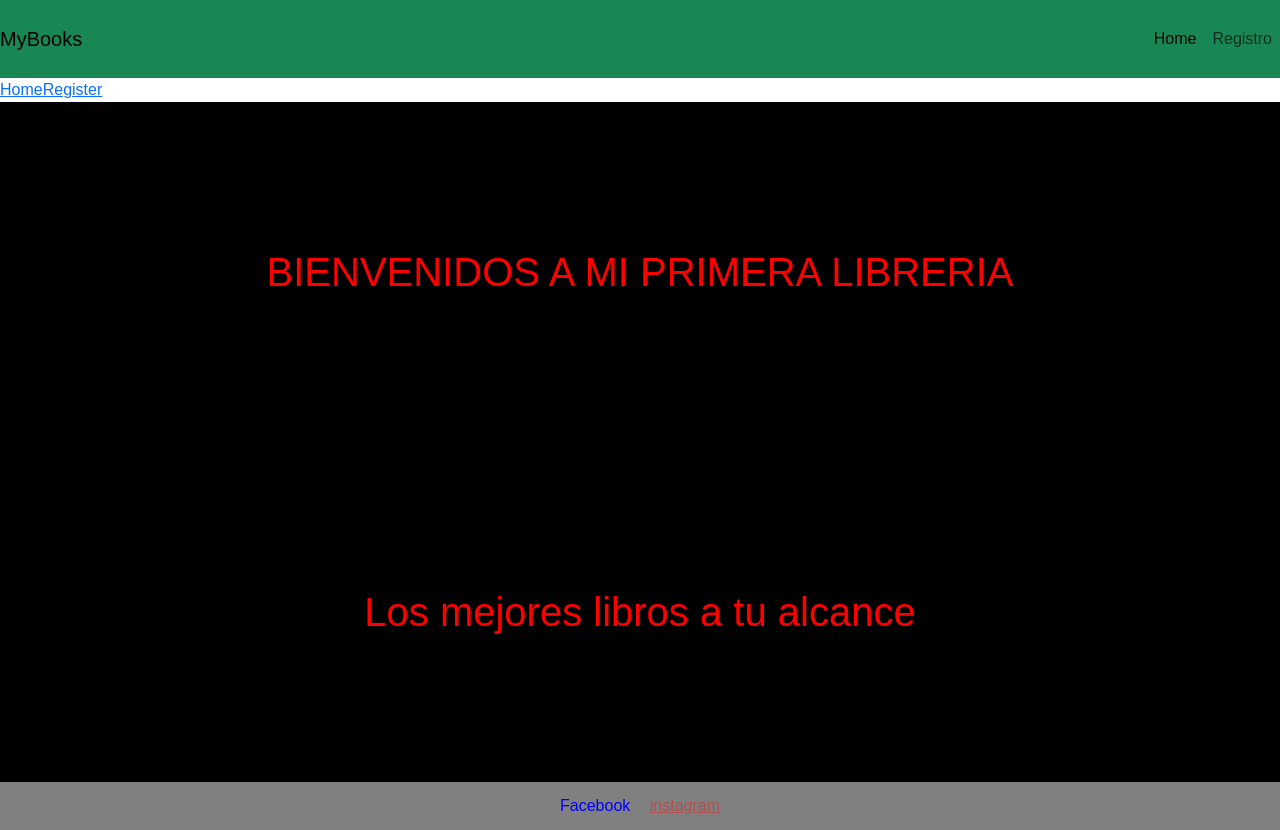
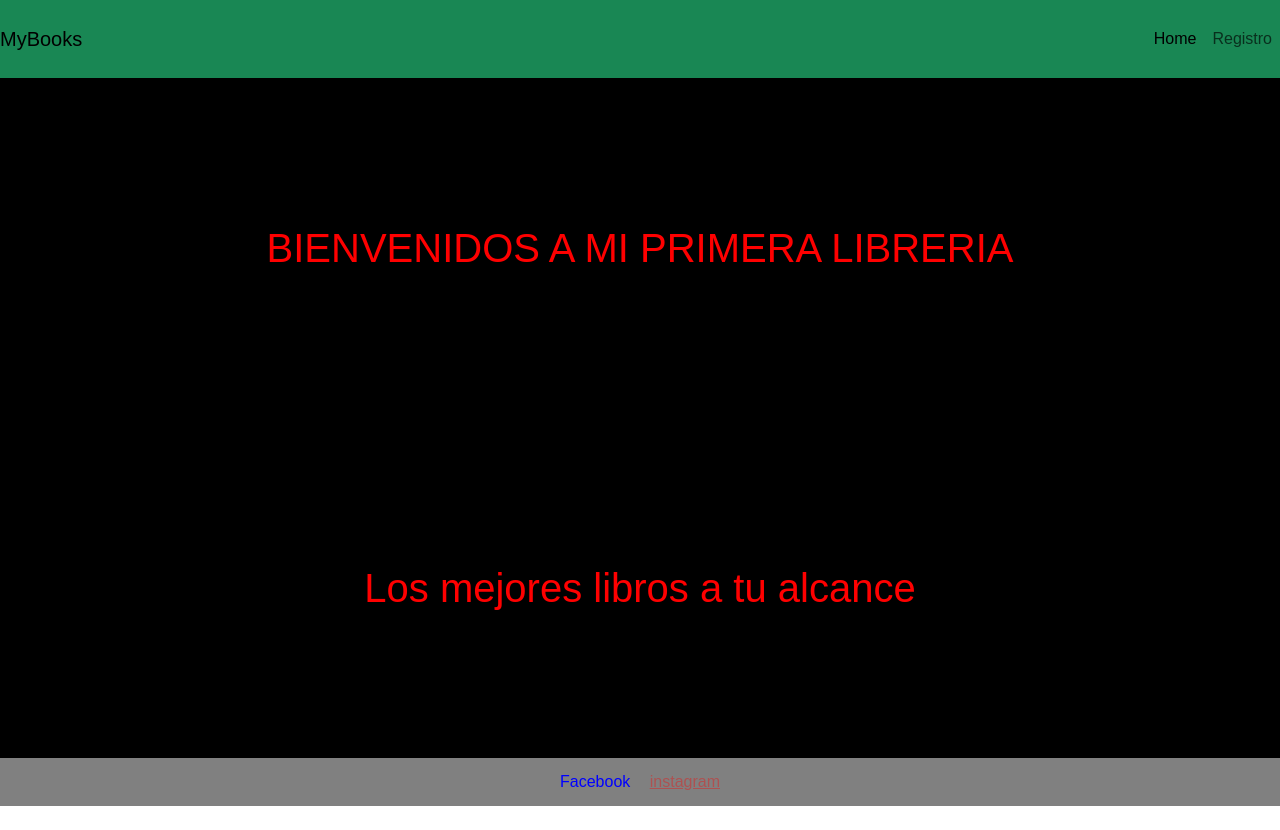
Before and after one commit to fchecaruiz/MyBooks, an Angular app: page /home in a window 1280 px wide. After the commit the page ends 806 px from the top, so only its background shows below. Built offline with nearby package versions, Linux system fonts and the light colour scheme.

Commit message:
vuelvo a subir todos los archivos

```diff
--- a/src/app/app-routing.module.ts
+++ b/src/app/app-routing.module.ts
@@ -1,7 +1,5 @@
 import { NgModule } from '@angular/core';
 import { RouterModule, Routes } from '@angular/router';
-import { HeaderComponent } from './component/header/header.component';
-import { FooterComponent } from './component/footer/footer.component';
 import { HomeComponent } from './pages/home/home.component';
 import { RegisterComponent } from './pages/register/register.component';
 
--- a/src/app/app.component.html
+++ b/src/app/app.component.html
@@ -1,10 +1,4 @@
+
 <app-header></app-header>
 
-
-<!--<app-register></app-register>
-
-<app-home></app-home>-->
-
 <router-outlet></router-outlet>
-
-<app-footer></app-footer>
--- a/src/app/component/header/header.component.html
+++ b/src/app/component/header/header.component.html
@@ -1,26 +1,19 @@
-<!--BARRA DE NAVEGACION-->
+
 <nav class="navbar navbar-expand-lg bg-success py-4">
   <div class="container-fluid">
-     <a class="navbar-brand" href="#">MyBooks</a>
+     <a class="navbar-brand" routerLink="/home">MyBooks</a>
       <button class="navbar-toggler" type="button" data-bs-toggle="collapse" data-bs-target="#navbarTogglerDemo02" aria-controls="navbarTogglerDemo02" aria-expanded="false" aria-label="Toggle navigation">
         <span class="navbar-toggler-icon"></span>
       </button>
       <div class="collapse navbar-collapse" id="navbarTogglerDemo02">
         <ul class="navbar-nav ms-auto mb-2 mb-lg-0">
-
-          <ul class="navbar-nav me-auto mb-2 mb-lg-0">
-             <li class="nav-item">
-               <a class="nav-link active" aria-current="page" href="#">Home</a>
-             </li>
-             <li class="nav-item">
-               <a class="nav-link" href="#">Registro</a>
-             </li>
-          </ul>
+          <li class="nav-item">
+            <a class="nav-link active" aria-current="page" routerLink="home">Home</a>
+          </li>
+          <li class="nav-item">
+            <a class="nav-link" routerLink="register">Registro</a>
+          </li>
         </ul>
       </div>
   </div>
 </nav>
-<div>
-  <a routerLink = "home">Home</a>
-  <a routerLink = "register">Register</a>
-</div>
--- a/src/app/pages/home/home.component.html
+++ b/src/app/pages/home/home.component.html
@@ -2,3 +2,5 @@
     <p>BIENVENIDOS A MI PRIMERA LIBRERIA</p>
     <p> Los mejores libros a tu alcance</p>
 </div>
+
+<app-footer></app-footer>
```
